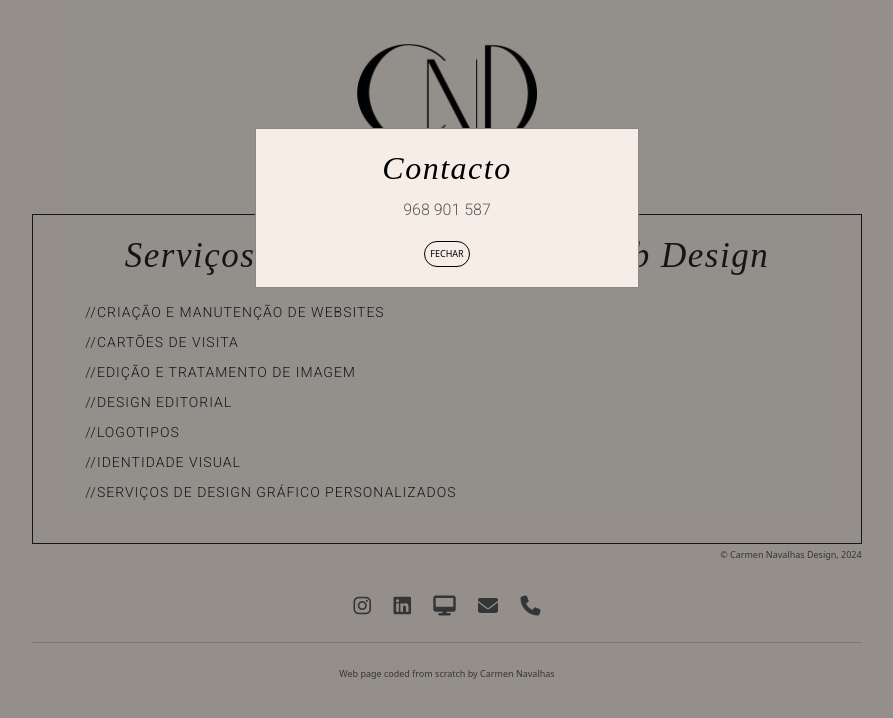
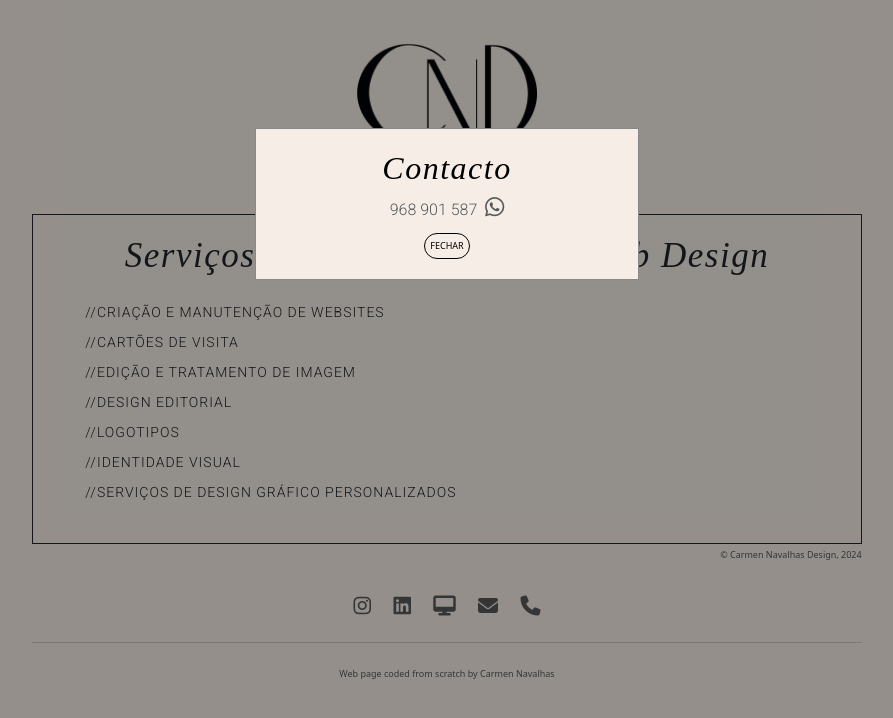
Before and after one commit to carmenavalhas/carmendesignservicos, a plain HTML site: page index.html in a window 1280 px wide. Both pictures are taken after a click on the link 723 px from the left and 609 px from the top of the page. Shown: the whole page, without its empty margins (193-1086 px from the left). Drawn offline with nearby package versions, Linux system fonts and the light colour scheme; a web font is replaced by a local one.

Commit message:
Added whatsapp link

```diff
--- a/index.html
+++ b/index.html
@@ -94,11 +94,27 @@
                 <hr />
                 <div id="myPopup" class="popup">
                   <div class="popup-content">
-                    <h1 class="contacto">Contacto</h1>
-                    <p class="numero">968 901 587</p>
-                    <button id="closePopup">fechar</button>
+                    <div class="row d-flex justify-content-center">
+                      <h1 class="contacto">Contacto</h1>
+                    </div>
+
+                    <a href="tel:968901587" class="numero"
+                      >968 901 587&nbsp;
+                      <a
+                        target="_blank"
+                        class="contactme text-center"
+                        href="https://api.whatsapp.com/send?phone=968901587"
+                        ><i class="fa-brands fa-whatsapp"></i> </a
+                    ></a>
+
+                    <div class="row d-flex justify-content-center">
+                      <div class="col-6 mt-2">
+                        <button id="closePopup">fechar</button>
+                      </div>
+                    </div>
                   </div>
                 </div>
+
                 <p class="text-muted mt-4">
                   Web page coded from scratch by Carmen Navalhas
                 </p>
--- a/source/style.css
+++ b/source/style.css
@@ -27,6 +27,10 @@ h1 {
 .icon {
   font-size: 20px;
   padding: 10px;
+}
+
+.fa-whatsapp{
+  font-size: 22px;
 }
 
 ul {
```
